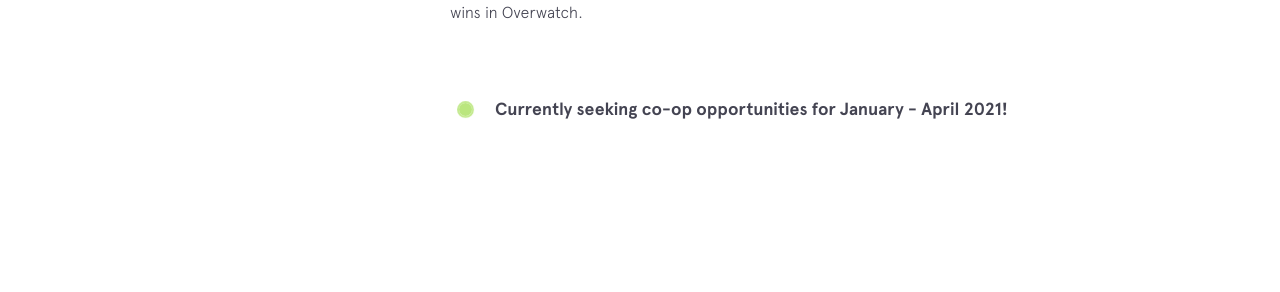
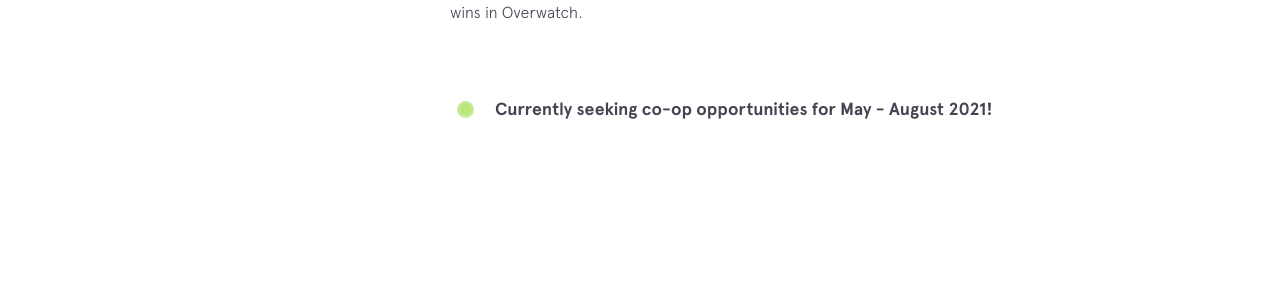
Before and after one commit to PronoyC/pronoyc.github.io, a Jekyll site: the page built from index.html, in a window 1280 px wide and 900 px high, scrolled down 1433 px. Shown: the part 162-454 px from the top of the window. Built offline with Jekyll 4.4.1, drawn with Linux system fonts in a browser that asks for light colours; nearby versions of some CDN libraries.

Commit message:
Update employment-status.html

```diff
--- a/_includes/employment-status.html
+++ b/_includes/employment-status.html
@@ -3,5 +3,5 @@
     <div class="status__light__ring"></div>
     <div class="status__light__led"></div>
   </div>
-  <div class="status__message">Currently seeking co-op opportunities for January - April 2021!</div>
+  <div class="status__message">Currently seeking co-op opportunities for May - August 2021!</div>
 </a>
```
